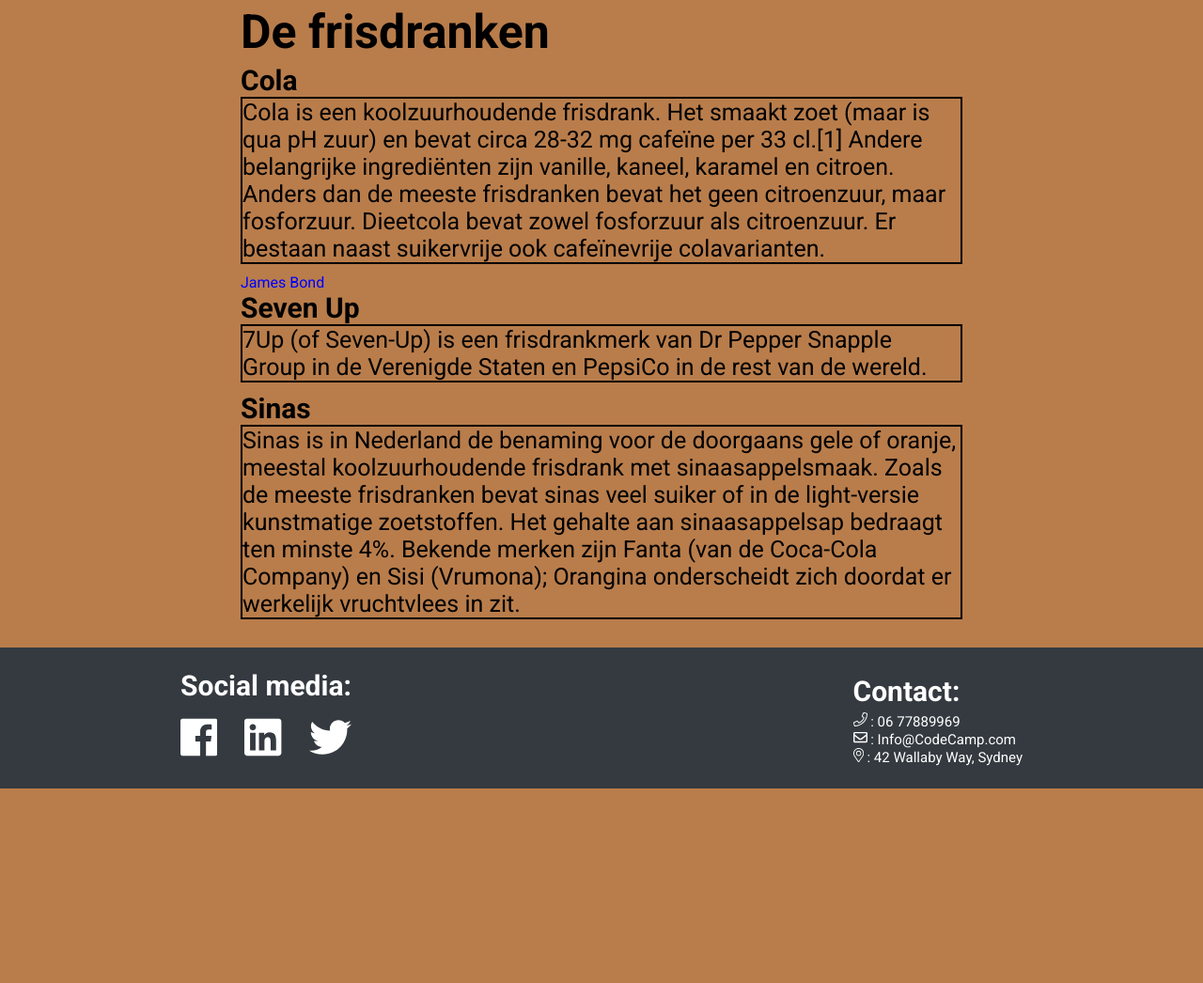
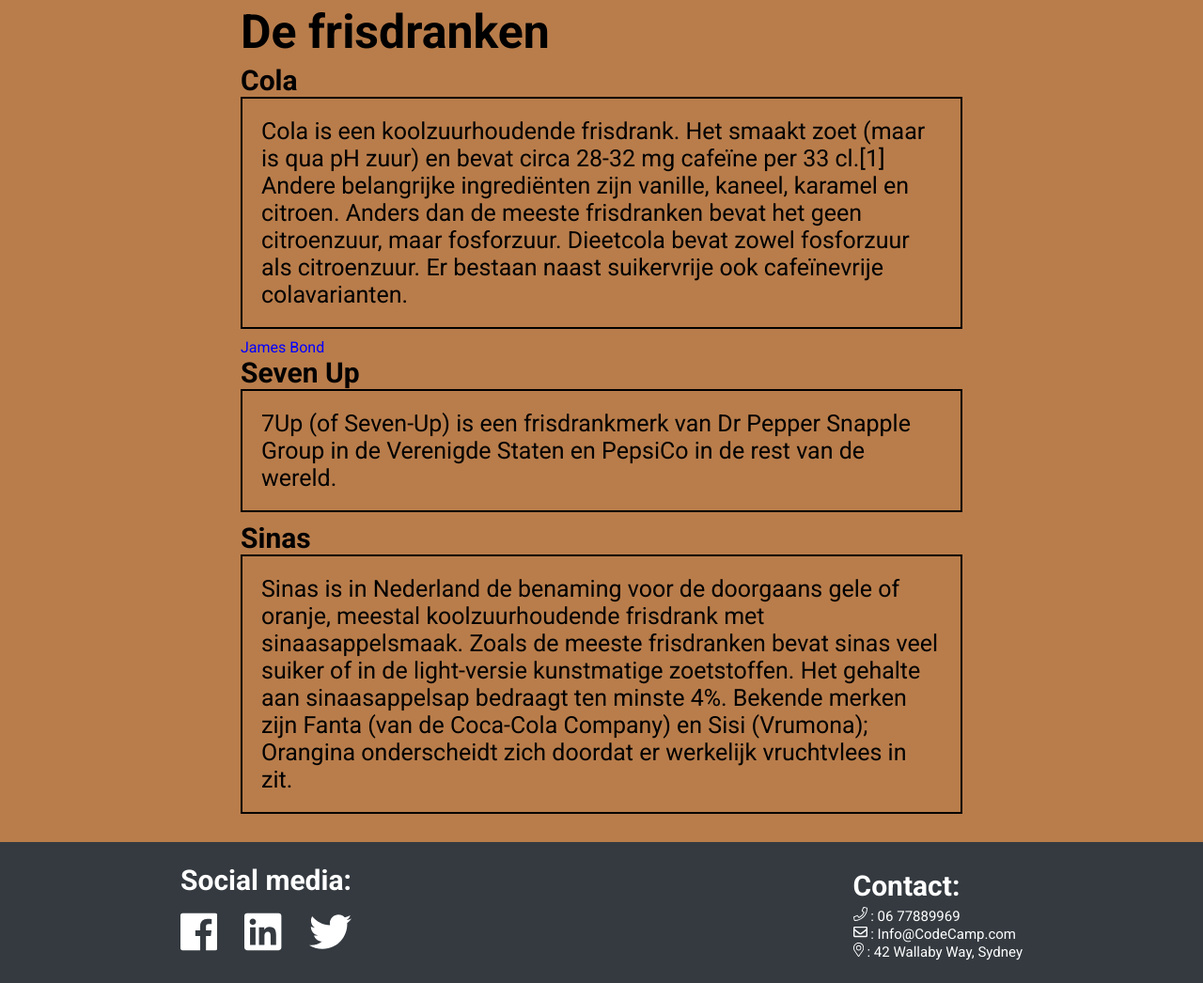
Before and after one commit to miitchel/C2-CodeCamp, a PHP site: page /C2-CodeCamp/dranken/frisdranken.php in a window 1280 px wide. Shown: the part 100-1146 px from the top of the page at 94% size. Before the commit the page ends 939 px from the top, so only its background shows below. Run offline with PHP 8.4, Linux system fonts and the light colour scheme; data comes from the database, SQL or seed files in the repository.

Commit message:
ruimte in border vergroot
tekst in de border wat meer ruimte gegeven, zat te dichtbij de rand

```diff
--- a/CSS/main.css
+++ b/CSS/main.css
@@ -69,12 +69,14 @@ p, pre {
     font-size: 25px;
     border: solid black 2px;
     margin-bottom: 10px;
+    padding: 20px;
 }
 
 .hot-drinks p{
     font-size: 25px;
     border: solid black 2px;
     margin-bottom: 10px;
+    padding: 20px
 }
 
 /* Footer */
```
